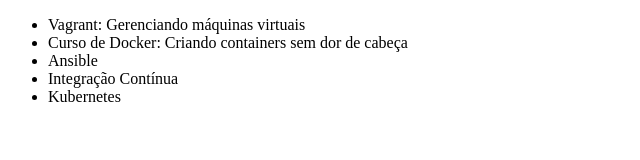
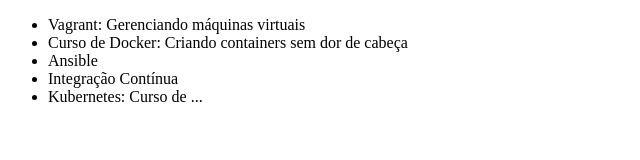
Before and after one commit to pauloparisi/curso-git, a plain HTML site: page index.html in a window 1280 px wide. Shown: the full height of the page, 0-640 px from the left. Drawn offline with Linux system fonts and the light colour scheme.

Commit message:
alterando o cruso kubernetes 1

```diff
--- a/index.html
+++ b/index.html
@@ -10,7 +10,7 @@
         <li>Curso de Docker: Criando containers sem dor de cabeça</li>
         <li>Ansible</li>
         <li>Integração Contínua</li>
-		<li>Kubernetes</li>
+		<li>Kubernetes: Curso de ...</li>
     </ul>
 </body>
 </html>
```
